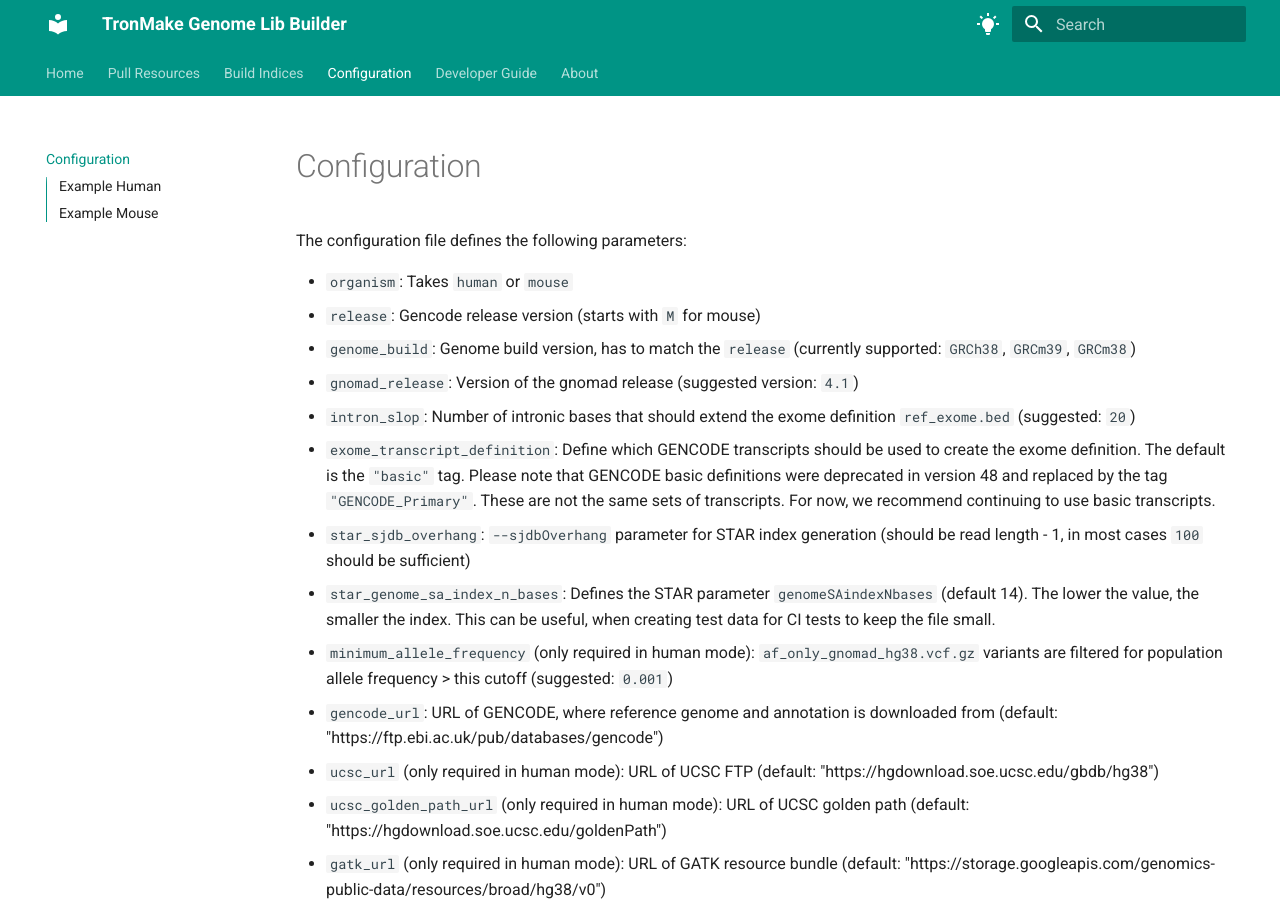
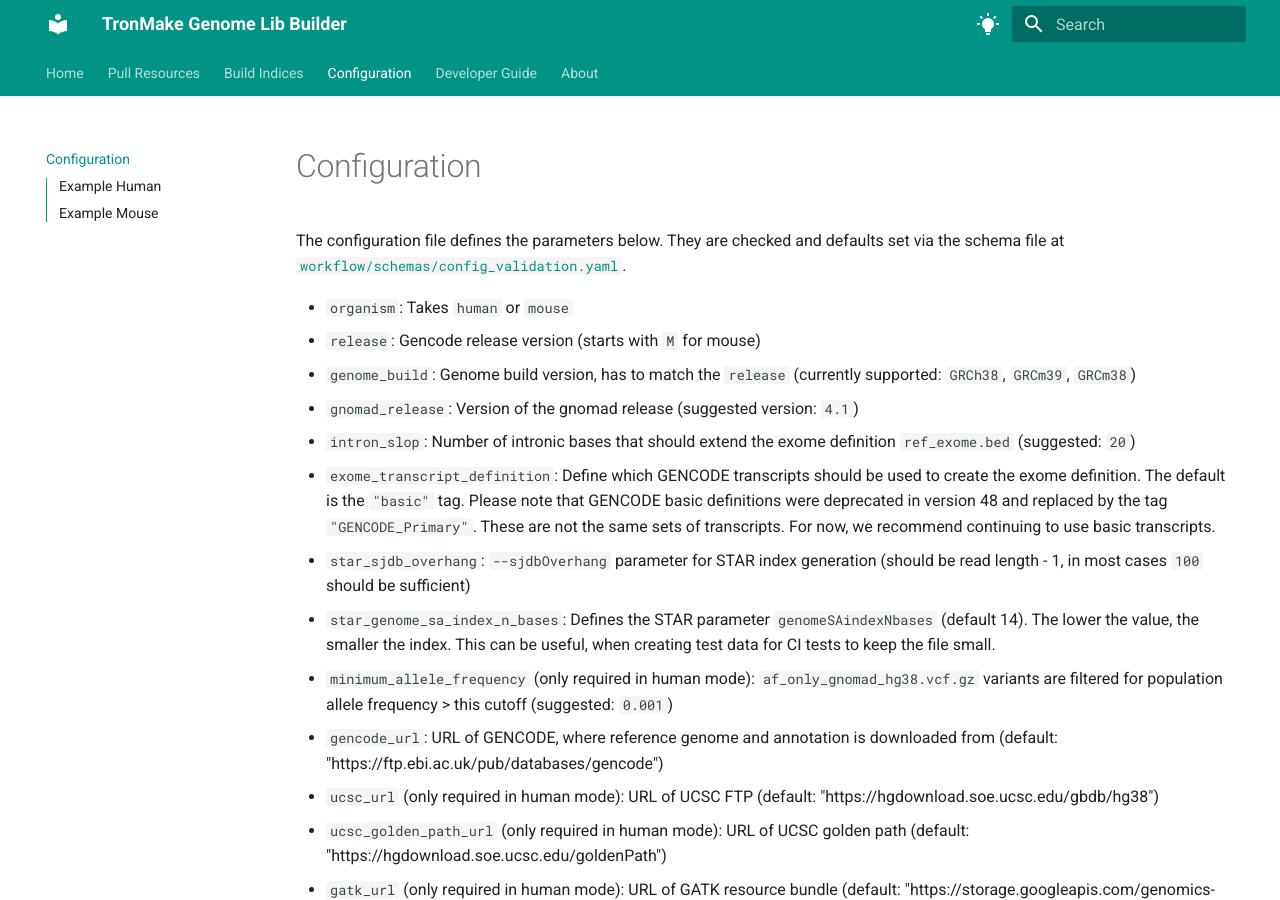
Before and after one commit to TRON-Bioinformatics/oblx, an MkDocs documentation site: the page built from docs/tronmake-genome-lib-builder/docs/configuration.md, in a window 1280 px wide and 900 px high. Built offline with MkDocs 1.6.1 and Material for MkDocs 9.7.7, drawn with Linux system fonts in a browser that asks for light colours.

Commit message:
docs(config): Mention the schema

```diff
--- a/docs/tronmake-genome-lib-builder/docs/configuration.md
+++ b/docs/tronmake-genome-lib-builder/docs/configuration.md
@@ -1,6 +1,8 @@
 # Configuration
 
-The configuration file defines the following parameters:
+The configuration file defines the parameters below. They are checked and
+defaults set via the schema file at
+[`workflow/schemas/config_validation.yaml`](/workflow/schemas/config_validation.yaml).
 
 - `organism`: Takes `human` or `mouse`
 - `release`: Gencode release version (starts with `M` for mouse)
```
